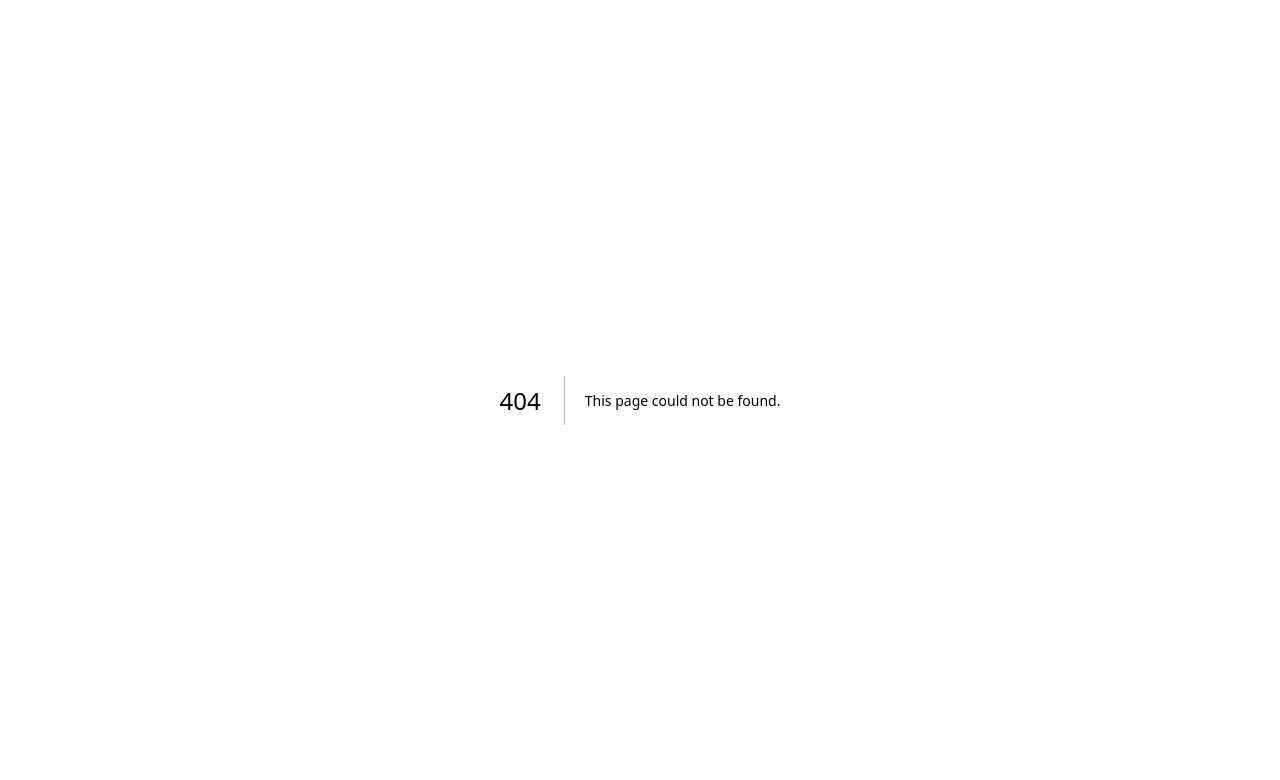
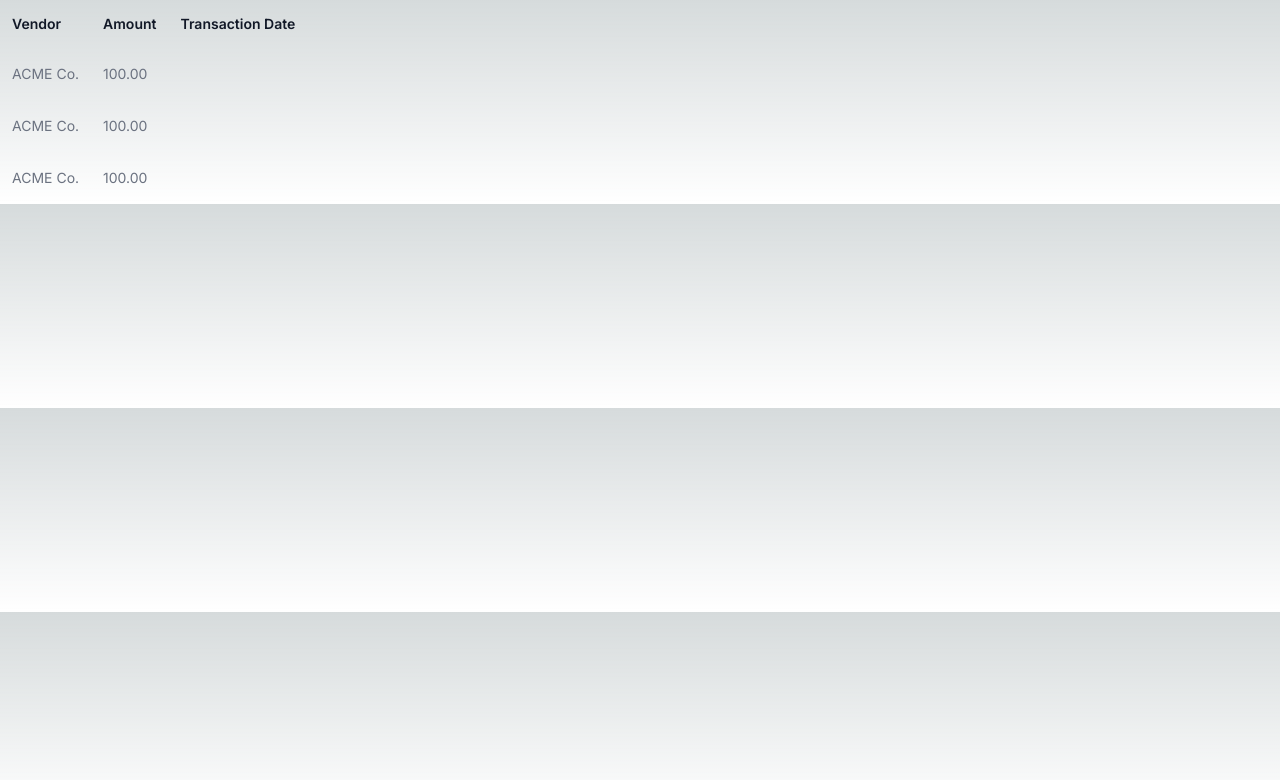
Before and after one commit to meddlin/every-budget-ui, a Next.js app: page /transactions in a window 1280 px wide. Before the commit this address had no page. Shown: the top 780 px of the page. Built offline with nearby package versions, Linux system fonts and the light colour scheme.

Commit message:
A basic table is functional

```diff
--- a/package.json
+++ b/package.json
@@ -11,6 +11,7 @@
   "dependencies": {
     "@headlessui/react": "^1.7.18",
     "@heroicons/react": "^2.1.1",
+    "@tanstack/react-table": "^8.12.0",
     "formik": "^2.4.5",
     "next": "14.1.0",
     "prop-types": "^15.8.1",
--- /dev/null
+++ b/src/app/transactions/page.js
@@ -0,0 +1,108 @@
+'use client';
+
+import { useState } from 'react';
+import {
+    useReactTable,
+    createColumnHelper,
+    flexRender,
+    getCoreRowModel,
+    getPaginationRowModel,
+    getFilteredRowModel,
+    getFacetedRowModel,
+    getSortedRowModel,
+    getFacetedUniqueValues,
+    getFacetedMinMaxValues,
+    sortingFns,
+} from "@tanstack/react-table";
+
+const Transactions = () => {
+    const sampleTransactions = [
+        {
+            vendor: 'ACME Co.',
+            amount: '100.00',
+            transactionDate: '02/19/2024'
+        },
+        {
+            vendor: 'ACME Co.',
+            amount: '100.00',
+            transactionDate: '02/17/2024'
+        },
+        {
+            vendor: 'ACME Co.',
+            amount: '100.00',
+            transactionDate: '02/01/2024'
+        }
+    ];
+
+    const [globalFilter, setGlobalFilter] = useState('');
+    const [columnFilters, setColumnFilters] = useState([]);
+    const columnHelper = createColumnHelper();
+    const columns = [
+        columnHelper.accessor('vendor', {
+            header: () => <h3>Vendor</h3>,
+            cell: info => info.getValue()
+        }),
+        columnHelper.accessor('amount', {
+            header: () => <h3>Amount</h3>,
+            cell: info => info.getValue()
+        }),
+        columnHelper.accessor('Transaction Date', {
+            header: () => <h3>Transaction Date</h3>,
+            cell: info => info.getValue()
+        }),
+    ];
+
+    const table = useReactTable({
+        columns,
+        data: (sampleTransactions && sampleTransactions.length > 0) ? sampleTransactions : [],
+        state: {
+            columnFilters,
+            globalFilter,
+        },
+        getCoreRowModel: getCoreRowModel(),
+    });
+
+    return (
+        <div>
+            <table>
+                <thead>
+                    {table.getHeaderGroups().map((headerGroup) => (
+                        <tr key={headerGroup.id}>
+                            {headerGroup.headers.map((header) => (
+                                <th key={header.id} className="px-3 py-3.5 text-left text-sm font-semibold text-gray-900">
+                                    {
+                                        header.isPlaceholder
+                                        ? null
+                                        : (<>
+                                            <div>
+                                                {flexRender(
+                                                    header.column.columnDef.header, header.getContext()
+                                                )}
+                                            </div>
+                                        </>)
+                                    }
+                                </th>
+                            ))}
+                        </tr>
+                    ))}
+                </thead>
+                <tbody>
+                    {table.getRowModel().rows.map((row) => (
+                        <tr
+                            key={row.id}
+                            onClick={() => setCurrentAlloy(row.original)}
+                            className="leading-4 text-sm hover:bg-slate-100 hover:cursor-pointer">
+                            {row.getVisibleCells().map(cell => (
+                                <td key={cell.id} className="whitespace-nowrap px-3 py-4 text-sm text-gray-500">
+                                    {flexRender(cell.column.columnDef.cell, cell.getContext())}
+                                </td>
+                            ))}
+                        </tr>
+                    ))}
+                </tbody>
+            </table>
+        </div>
+    );
+};
+
+export default Transactions;
```
Also changed, not shown: 1 other file (tests, documents, lock files or other folders).
